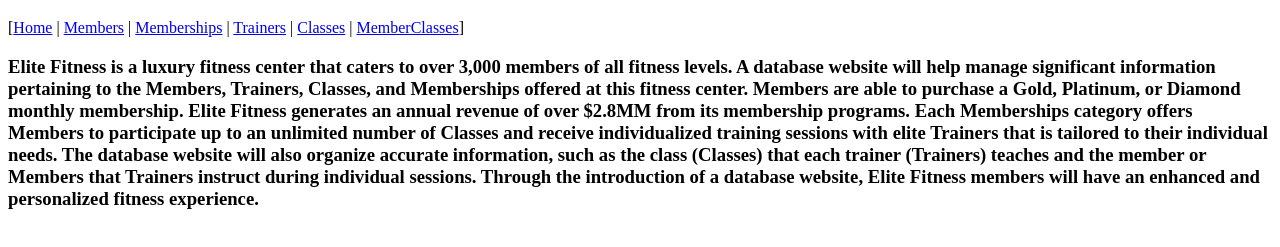
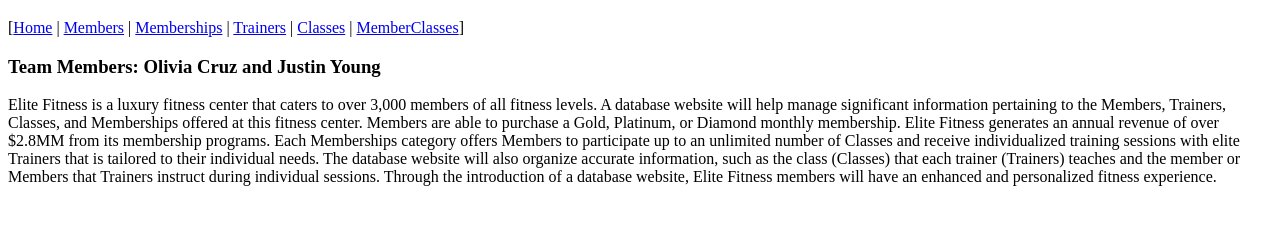
Before and after one commit to JustinLYoung/CS340, a plain HTML site: page index.html in a window 1280 px wide. Shown: the part 61-308 px from the top of the page. Drawn offline with Linux system fonts and the light colour scheme.

Commit message:
updated index.html and members_classes.html

```diff
--- a/index.html
+++ b/index.html
@@ -18,7 +18,8 @@
         <a href="classes.html">Classes</a> |
         <a href="members_classes.html">MemberClasses</a>]
     </nav>
-    <h3>
+    <h3>Team Members: Olivia Cruz and Justin Young</h3>
+        <p>
         Elite Fitness is a luxury fitness center that caters to over 3,000 members of all fitness
         levels. A database website will help manage significant information pertaining to the
         Members, Trainers, Classes, and Memberships offered at this fitness center. Members
@@ -31,6 +32,7 @@
         Members that Trainers instruct during individual sessions. Through the introduction of a
         database website, Elite Fitness members will have an enhanced and personalized
         fitness experience.
+        </p>
     </h3>
 </body>
 </html>
```
Also changed, not shown: members_classes.html (+1 -1 lines).
